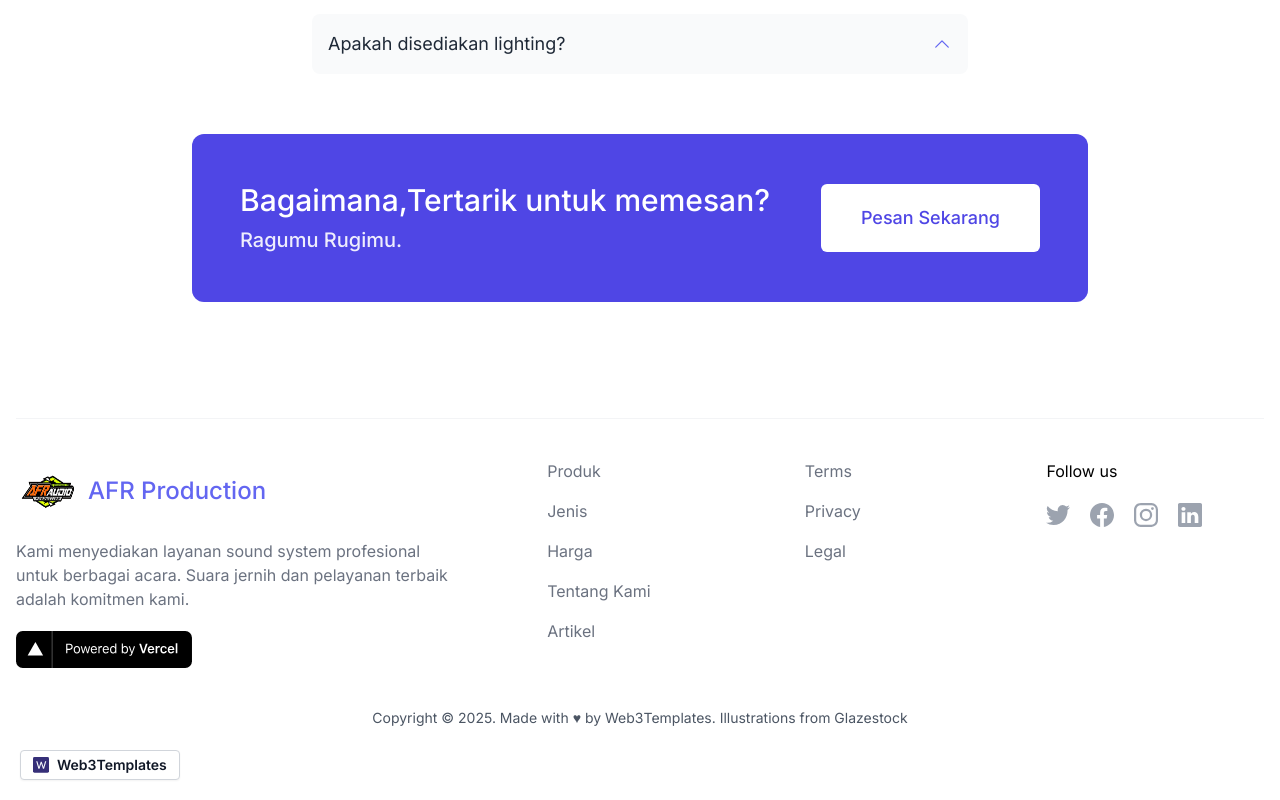
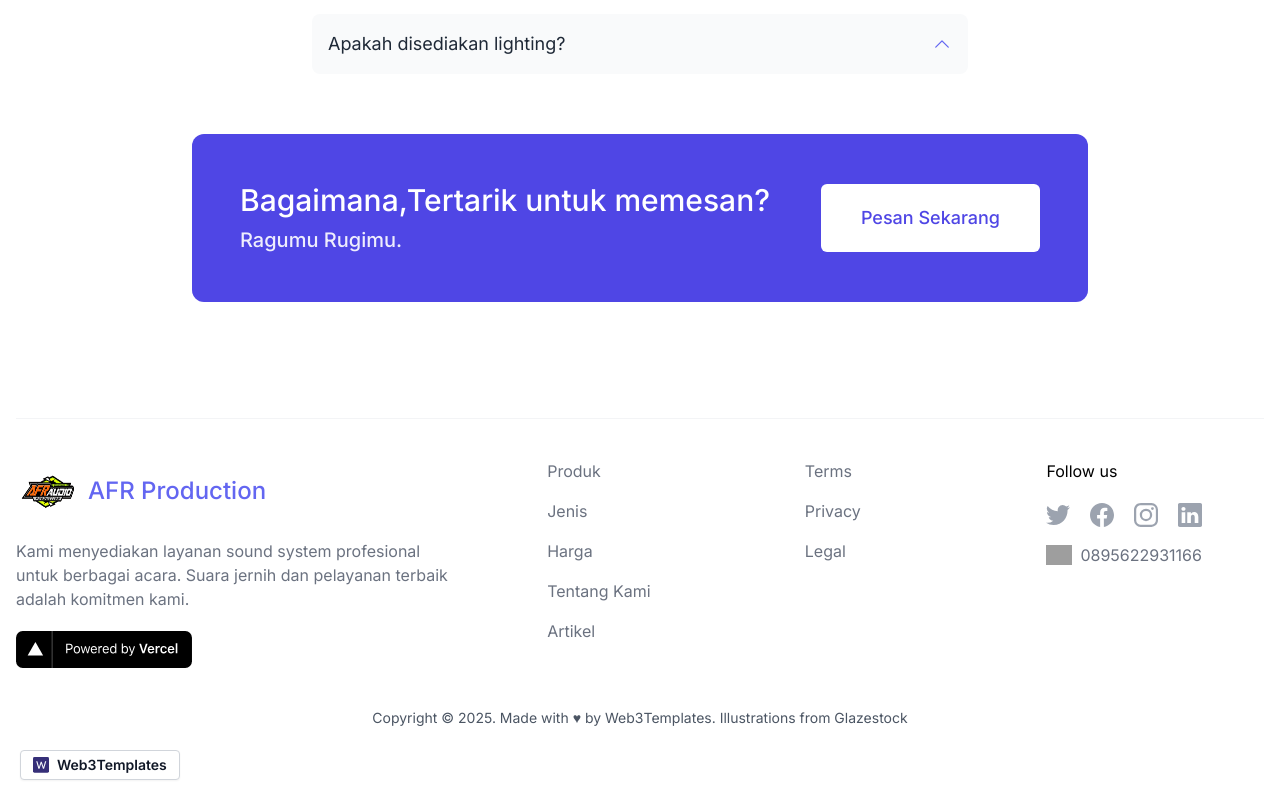
Before and after one commit to YosepRasendriya/Landing-Page, a Next.js app: page / in a window 1280 px wide. Shown: the part 4279-5079 px from the top of the page. Built offline with nearby package versions, Linux system fonts and the light colour scheme; grey boxes are pictures that could not be loaded.

Commit message:
Update Footer.tsx

```diff
--- a/src/components/Footer.tsx
+++ b/src/components/Footer.tsx
@@ -108,6 +108,16 @@ export function Footer() {
                 <Linkedin />
               </a>
             </div>
+             <div className="flex items-center mt-4 text-gray-500 dark:text-gray-400 space-x-2">
+              <Image
+              src="/img/whatsapp.png"
+              alt="WhatsApp"
+              width={26}
+              height={26}
+              className="object-contain"
+            />
+                <span>0895622931166</span>
+              </div>
           </div>
         </div>
 
```
